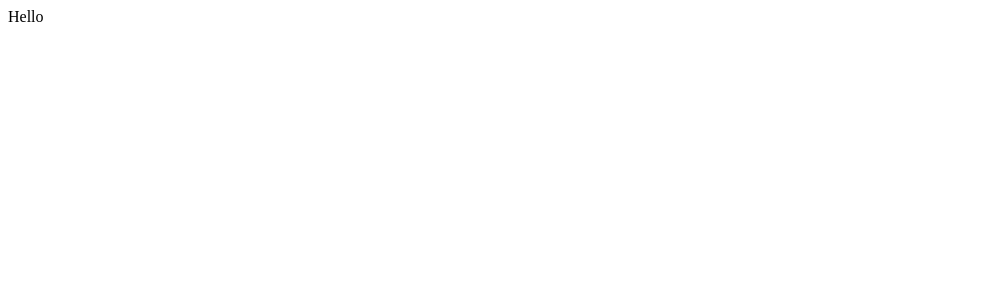
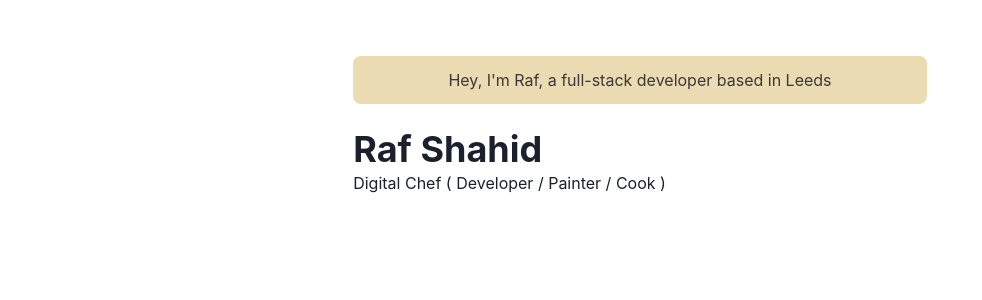
Before and after one commit to rraafays/portfolio, a Next.js app: page / in a window 1280 px wide. Shown: the top 300 px of the page, without its empty margins (0-982 px from the left). Built offline with nearby package versions, Linux system fonts and the light colour scheme.

Commit message:
update: integrated chakra ui

```diff
--- /dev/null
+++ b/pages/_app.js
@@ -0,0 +1,14 @@
+import { ChakraProvider } from '@chakra-ui/react'
+import Layout from '../components/layouts/main'
+
+const Website = ({ Component, pageProps, router }) => {
+  return (
+    <ChakraProvider>
+      <Layout router={router}>
+        <Component {...pageProps} key={router.route} />
+      </Layout>
+    </ChakraProvider>
+  )
+}
+
+export default Website
--- a/pages/index.js
+++ b/pages/index.js
@@ -1,6 +1,20 @@
+import { Container, Box, Heading } from '@chakra-ui/react'
+
 const Page = () => {
   return (
-    <div>Hello</div>
+    <Container>
+      <Box borderRadius={'lg'} bg={'#ebdbb2'} color={'#3c3836'} p={3} mb={6} align={'center'}>
+        Hey, I'm Raf, a full-stack developer based in Leeds
+      </Box>
+      <Box display={{ md: 'flex' }}>
+        <Box flexGrow={1}>
+          <Heading as={'h2'} variant={'page-title'}>
+            Raf Shahid
+          </Heading>
+          <p>Digital Chef ( Developer / Painter / Cook )</p>
+        </Box>
+      </Box>
+    </Container>
   )
 }
 
```
